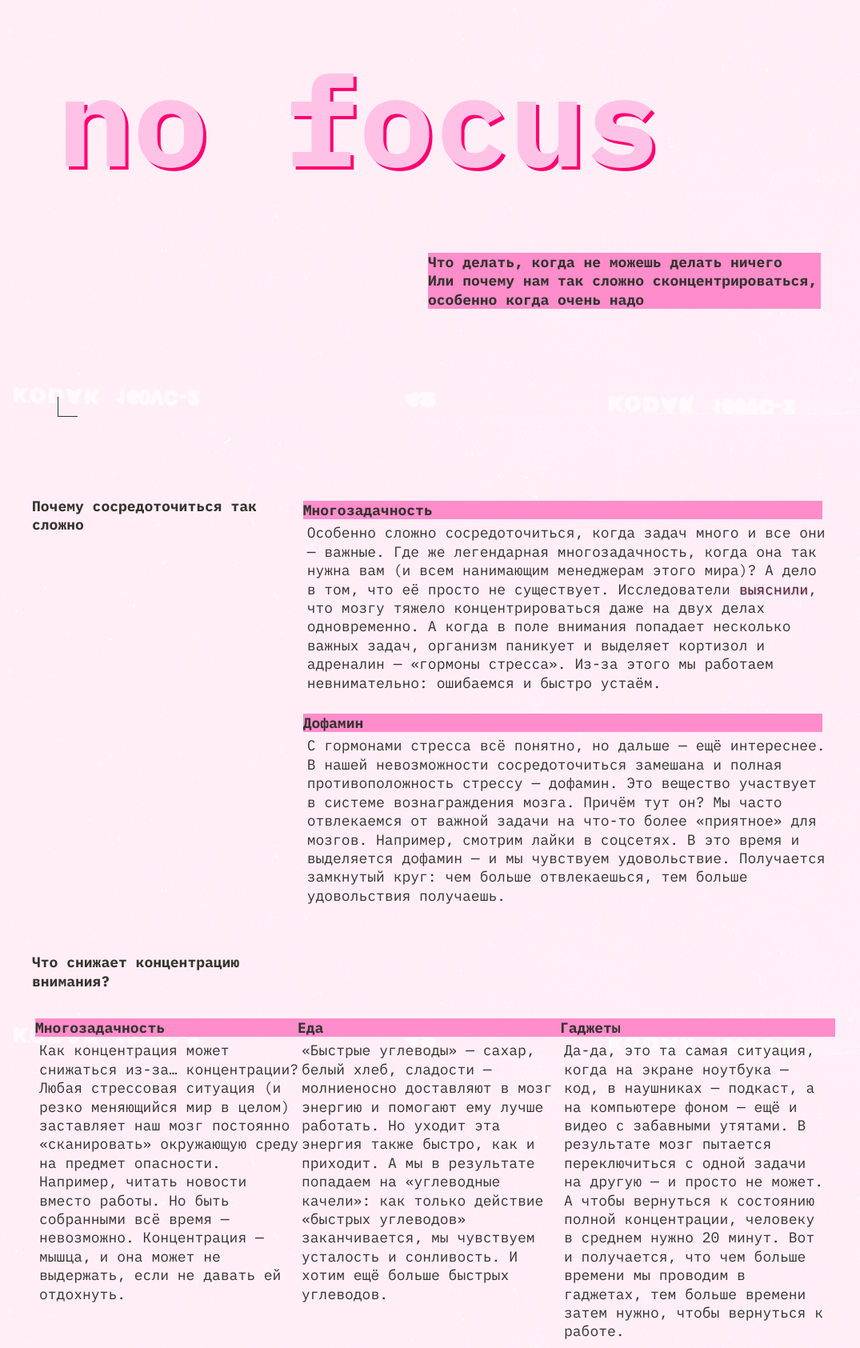
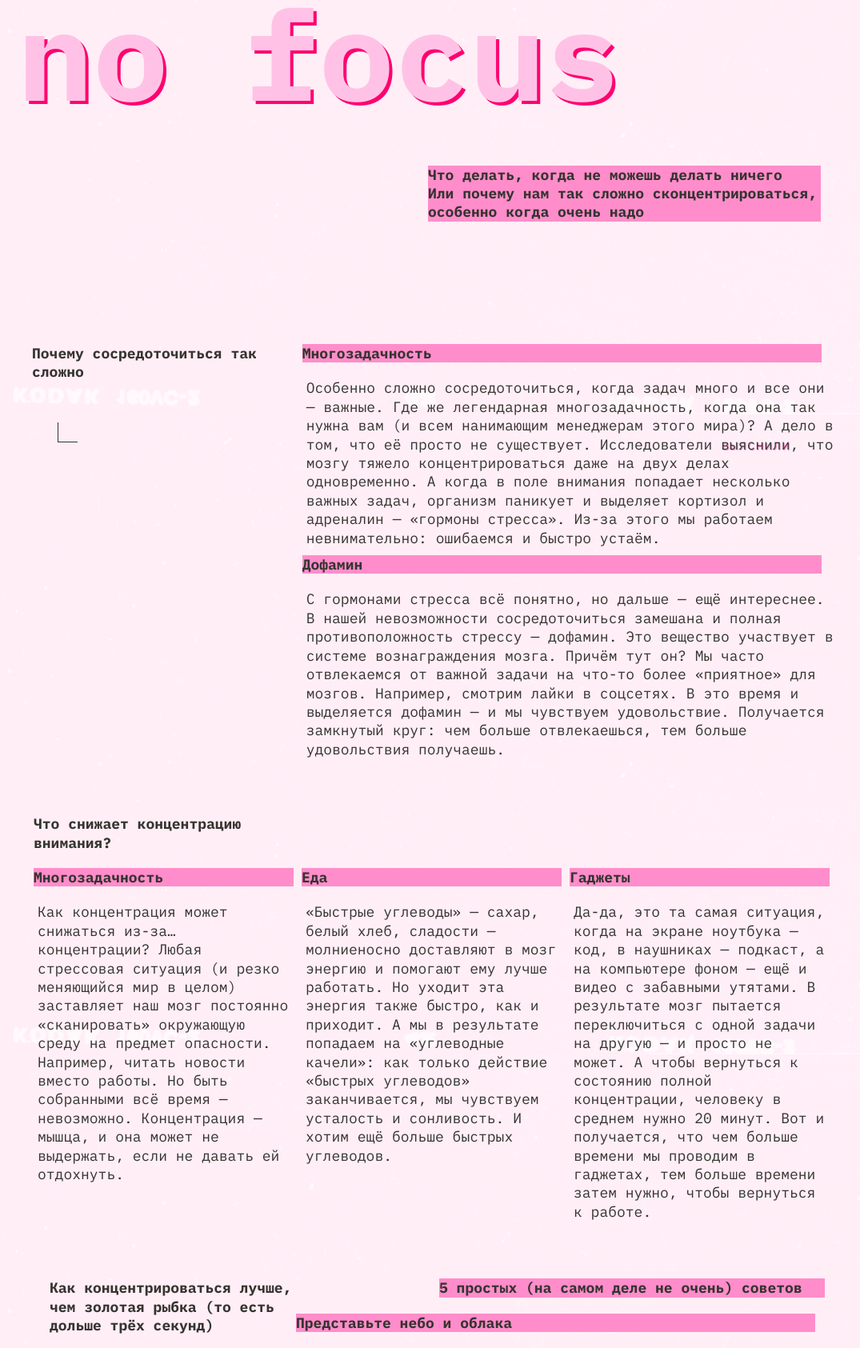
Before and after one commit to 1zh0ra/slozhno-sosredotochitsya, a plain HTML site: page index.html in a window 1280 px wide. Shown: the part 282-1967 px from the top of the page at 80% size, without its empty margins (96-1171 px from the left). Drawn offline with Linux system fonts and the light colour scheme.

Commit message:
Проверка

```diff
--- a/index.html
+++ b/index.html
@@ -58,7 +58,7 @@
           <li>
             <article class="article">
               <h3 class="title title-decor">Многозадачность</h3>
-              <p>
+              <p class="text-why">
                 Особенно сложно сосредоточиться, когда задач много и все они —
                 важные. Где же легендарная многозадачность, когда она так нужна
                 вам (и всем нанимающим менеджерам этого мира)? А дело в том, что
@@ -79,7 +79,7 @@
           <li>
             <article class="article">
               <h3 class="title title-decor">Дофамин</h3>
-              <p>
+              <p class="text-why">
                 С гормонами стресса всё понятно, но дальше — ещё интереснее. В
                 нашей невозможности сосредоточиться замешана и полная
                 противоположность стрессу — дофамин. Это вещество участвует в
--- a/styles/style.css
+++ b/styles/style.css
@@ -70,11 +70,9 @@
 
 .header {
   align-items: start;
-  min-height: 768px;
 }
 
 .footer {
-  min-height: 768px;
 }
 
 .rec-decor::before {
@@ -87,7 +85,8 @@
 .header__theme-menu {
   display: flex;
   flex-direction: column-reverse;
-  margin-block: -18px;
+  margin-block: -52px;
+
 }
 
 .header__theme-menu-list {
@@ -97,7 +96,7 @@
   color: var(--secondary-color);
   background: transparent;
   cursor: pointer;
-  margin-right: 20px;
+  margin-right: 15px;
 }
 
 .header__theme-menu-button {
@@ -120,6 +119,7 @@
 
 .decorated-zone {
   position: relative;
+  max-height: 768px;
 }
 
 .decorated-zone::before {
@@ -163,12 +163,12 @@
 }
 
 .page-title {
-  margin-top: 190px;
   color: var(--brand-color);
   font-weight: 700;
   font-size: 157px;
   line-height: 82.5%;
   text-shadow: 4px 4px 0 var(--accent-color);
+  margin-inline: -50px;
 }
 
 .header__title {
@@ -182,6 +182,7 @@
   font-size: inherit;
   line-height: inherit;
   justify-self: end;
+  margin-block: -136px;
 }
 
 .title {
@@ -193,8 +194,6 @@
   font-size: inherit;
   line-height: inherit;
   line-height: 23.4px;
-  margin-inline-start: -22px;
-  margin-block: 5px;
 }
 
 .main {
@@ -205,24 +204,23 @@
 
 .section {
   display: grid;
-  gap: 20px;
+  gap: 10px;
 }
 
 .section-gallery {
-  gap: 20px;
-  margin-block: -58px;
-  margin-inline: -16px;
+  margin-block: 225px;
+  margin-inline: -14px;
 }
 
 .section-why {
   display: grid;
   grid-template-columns: 1fr 2fr;
+  margin-block: -218px;
+  margin-inline: -22px;
 }
 
 .articles-list {
   display: grid;
-  margin-block: -1px;
-  margin-inline: 10px;
   gap: 10px;
 }
 
@@ -230,8 +228,6 @@
   flex-direction: column;
   color: var(--text-color);
   display: grid;
-  margin-inline: -23px;
-  margin-block: 6px;
 }
 
 .shadow-decor {
@@ -255,30 +251,38 @@
   color: var(--highlight-color);
   max-width: 648.918px;
   margin-inline: -5px;
+  margin-bottom: 20px;
+}
+
+.section-what {
+  margin-block: 238px;
+  margin-inline: -20px;
 }
 
 .section-what__articles-list {
   display: grid;
-  grid-template-columns: 1fr 1fr 1fr;
-  gap: 40px;
+  grid-template-columns: 315px 315px 315px ;
+  margin-block: 10px;
+  margin-inline: 5px;
+  gap: 20px;
 }
 
 .section-how__articles-list {
-  margin-inline: -50px;
+  margin-inline: -179px;
   display: flex;
   flex-direction: column;
+  max-width: 640px;
 }
 
 .section-how__title {
   background-color: var(--accent-color);
-  margin-block: 7px;
 }
 
 .section-how {
   display: grid;
   grid-template-columns: 1fr 1fr;
   gap: 20px;
-  margin-block: 50px;
+  margin-block: -226px;
 }
 
 .gallery-list {
@@ -290,7 +294,7 @@
     "cassette books food"
     "cassette road road";
   padding-bottom: clamp(2.5rem, 5.089vw + 1.307rem, 3.75rem);
-  gap: 10px;
+  gap: 20px;
 }
 
 .sunset {
```
